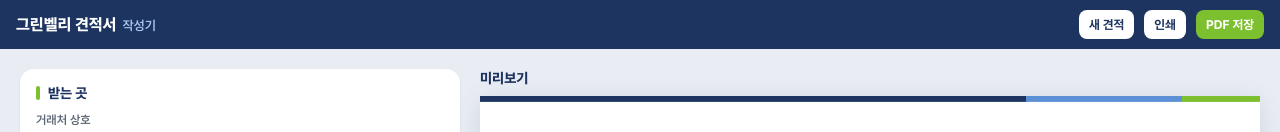
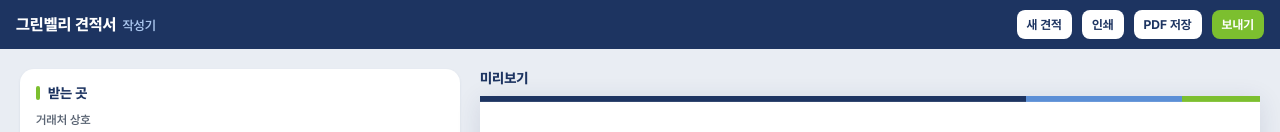
Before and after one commit to TERRA0503/quote, a plain HTML site: page index.html in a window 1280 px wide. Shown: the top 132 px of the page. Drawn offline with nearby package versions, Linux system fonts and the light colour scheme; a web font is replaced by a local one.

Commit message:
PC: add 보내기 button to top bar; card keeps only spec picker
Co-Authored-By: Claude Opus 5.5 <noreply@anthropic.com>
Claude-Session: https://claude.ai/code/session_01J7kUsvjpCh4ZYMGts5sdBj

```diff
--- a/index.html
+++ b/index.html
@@ -108,6 +108,10 @@
 
   /* 모바일 하단 고정 버튼 */
   .mbar{display:none}
+  /* 저장·보내기는 PC 상단 / 모바일 하단 바에서. 카드에는 사양서 선택만 */
+  .sendcard > h2, .sendcard > .actions{display:none}
+  .sendcard .specpick{margin-top:0}
+  @media (min-width:901px){ .sheetbg{align-items:center} .sendbox{border-radius:18px} }
   @media (max-width:900px){
     .app{grid-template-columns:1fr;padding:12px max(12px,env(safe-area-inset-left)) 96px}
     .preview-wrap{position:static}
@@ -115,9 +119,6 @@
     .mbar{display:flex;gap:8px;position:fixed;left:0;right:0;bottom:0;z-index:30;background:#fff;padding:10px max(12px,env(safe-area-inset-left)) calc(10px + env(safe-area-inset-bottom));box-shadow:0 -2px 12px rgba(29,52,97,.12)}
     .mbar .btn{flex:1;padding:13px}
     .mbar .btn.navy{background:var(--navy);color:#fff}
-    /* 모바일: 저장·보내기 버튼은 아래 고정 바에서, 여기선 사양서 선택만 */
-    .sendcard > h2, .sendcard > .actions{display:none}
-    .sendcard .specpick{margin-top:0}
   }
 
   /* ── 견적서 시트 (A4) ── */
@@ -196,7 +197,8 @@
   <h1>그린벨리 견적서<span>작성기</span></h1>
   <button class="btn sm desk" onclick="newQuote()">새 견적</button>
   <button class="btn sm desk" onclick="window.print()">인쇄</button>
-  <button class="btn sm green desk" onclick="savePdf()">PDF 저장</button>
+  <button class="btn sm desk" onclick="savePdf()">PDF 저장</button>
+  <button class="btn sm green desk" onclick="openSend()">보내기</button>
 </div>
 
 <div class="app">
```
